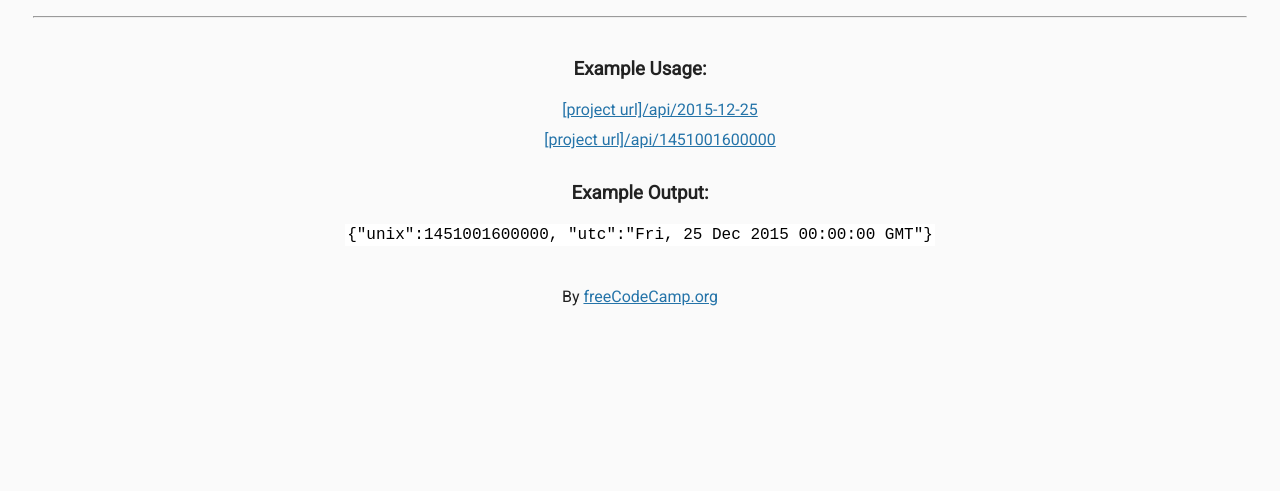
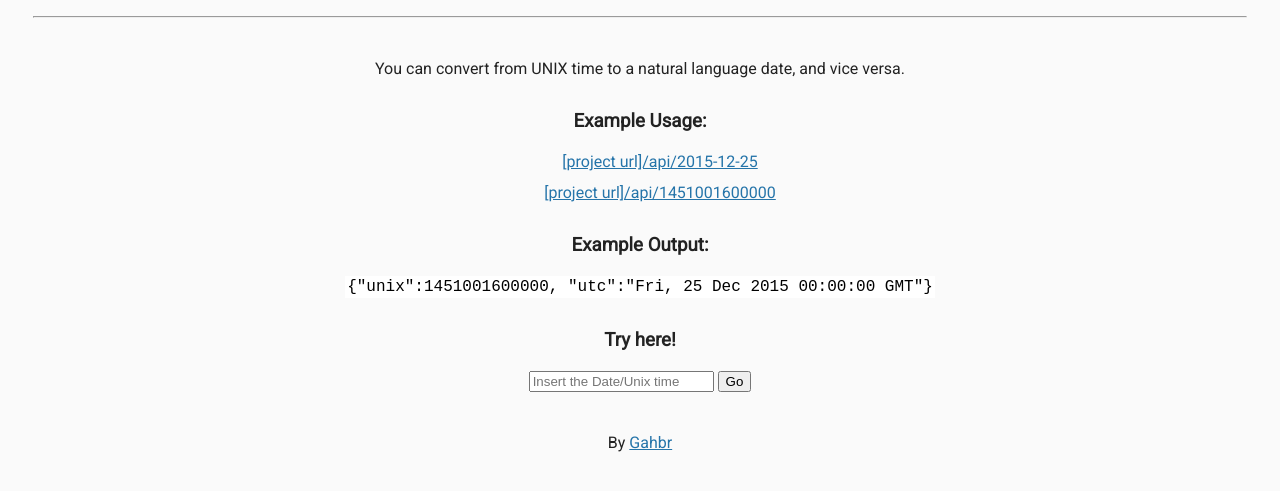
Before and after one commit to Gahbr/Timestamp-Microservice, a website: page views/index.html in a window 1280 px wide. Shown: the part 53-544 px from the top of the page. Drawn offline with Linux system fonts and the light colour scheme; files that its build step writes are made by us from their sources.

Commit message:
"Try here!" functionality is now working properly

```diff
--- a/package.json
+++ b/package.json
@@ -8,6 +8,7 @@
     "dev": "nodemon ./index.js"
   },
   "dependencies": {
+    "body-parser": "^1.20.0",
     "cors": "^2.8.0",
     "dotenv": "^16.0.1",
     "express": "^4.12.4",
--- a/views/index.html
+++ b/views/index.html
@@ -12,6 +12,7 @@
     <h1>Timestamp Microservice</h1>
     <hr />
     <div class="container">
+      <p>You can convert from UNIX time to a natural language date, and vice versa.</p>
       <h3>Example Usage:</h3>
       <ul>
         <li><a href="api/2015-12-25">[project url]/api/2015-12-25</a></li>
@@ -23,10 +24,23 @@
         <code>{"unix":1451001600000, "utc":"Fri, 25 Dec 2015 00:00:00 GMT"}</code>
       </p>
     </div>
+
+    <h3>Try here!</h3>
+
+
+    <form action="/button" method = "post">
+      <input type="text" placeholder="Insert the Date/Unix time"  name="btnConverter" id="btnConverter">
+      <button  id="btn">Go</button>
+    </form>
+
+
+
+
     <div class="footer">
       <p>
-        By <a href="https://www.freecodecamp.org/">freeCodeCamp.org</a>
+        By <a href="https://github.com/Gahbr">Gahbr</a>
       </p>
     </div>
+    <script src="../btn.js"></script>
   </body>
 </html>
```
Also changed, not shown: index.js (+10 -0 lines), 1 other file.
